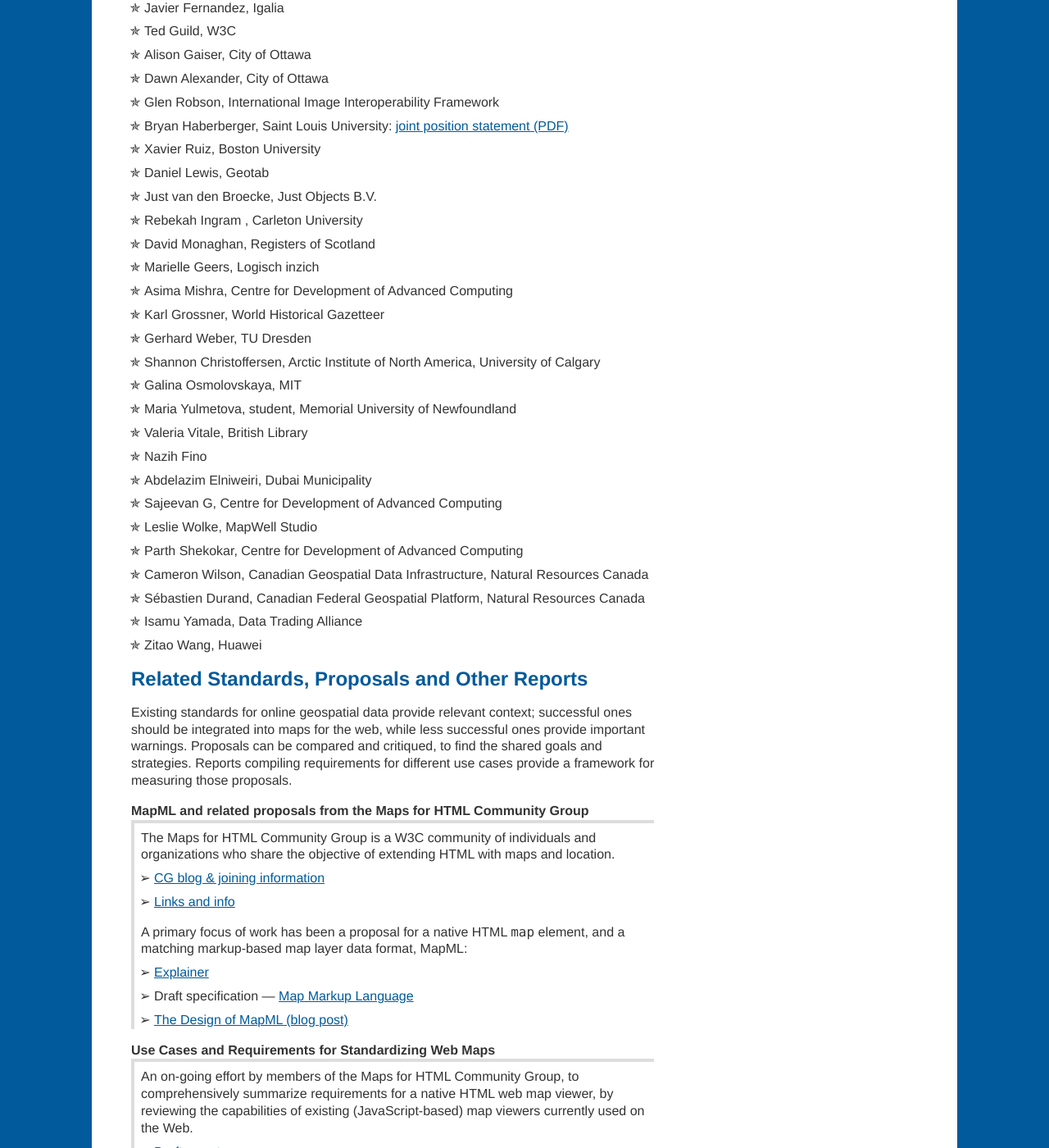
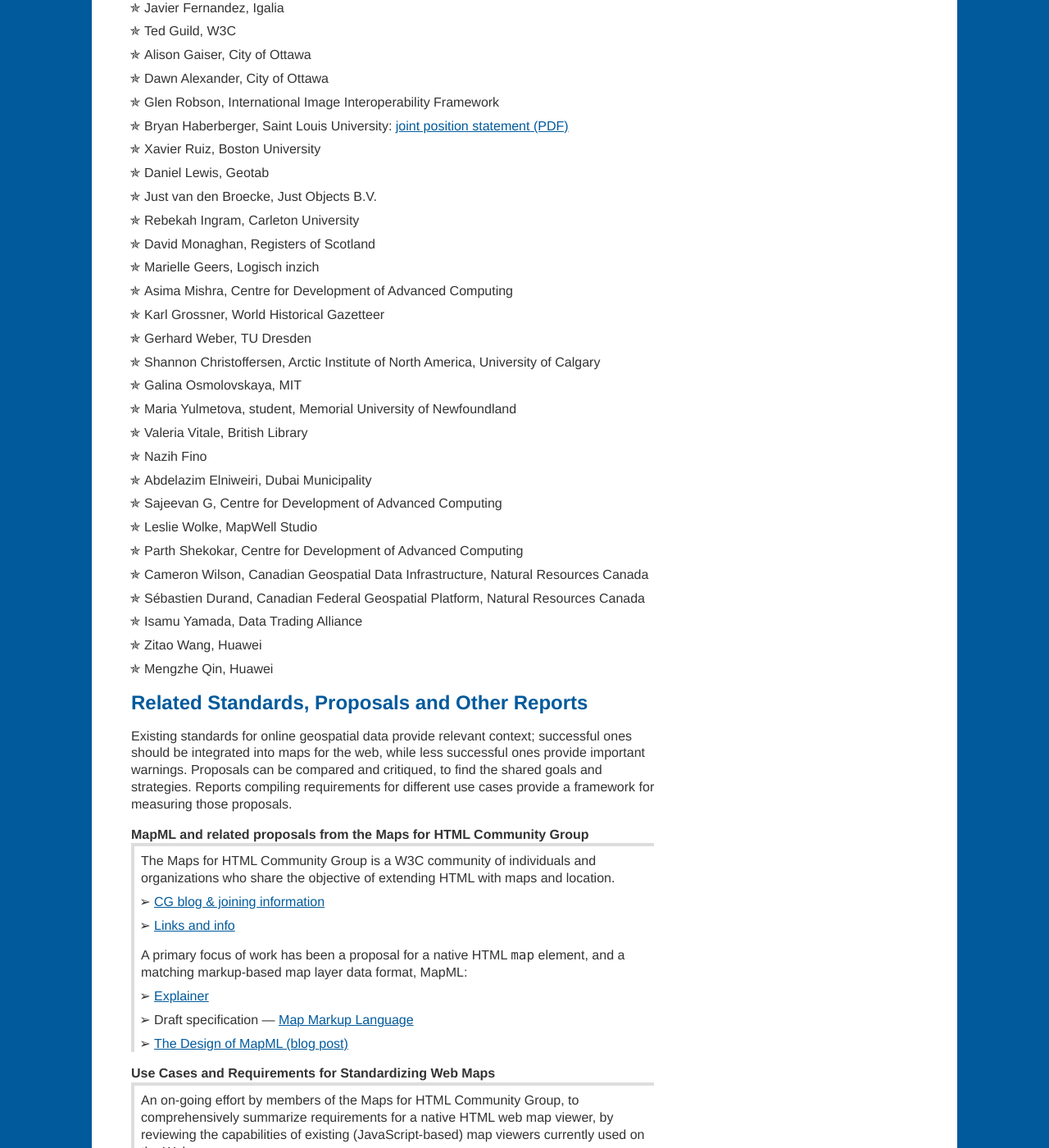
Before and after one commit to Maps4HTML/Maps4HTML-Workshop-2020, a Jekyll site: the page built from supporting-material.html, in a window 1280 px wide and 1400 px high, scrolled down 4506 px. Shown: the whole window at 82% size. Built offline with Jekyll 4.4.1, drawn with Linux system fonts in a browser that asks for light colours.

Commit message:
Add Mengzhe Qin

```diff
--- a/_data/participants.yml
+++ b/_data/participants.yml
@@ -121,7 +121,7 @@
 - "Xavier Ruiz, Boston University"
 - "Daniel Lewis, Geotab"
 - "Just van den Broecke, Just Objects B.V."
-- "Rebekah Ingram , Carleton University"
+- "Rebekah Ingram, Carleton University"
 - "David Monaghan, Registers of Scotland"
 - "Marielle Geers, Logisch inzich"
 - "Asima Mishra, Centre for Development of Advanced Computing"
@@ -140,3 +140,4 @@
 - "Sébastien Durand, Canadian Federal Geospatial Platform, Natural Resources Canada"
 - "Isamu Yamada, Data Trading Alliance"
 - "Zitao Wang, Huawei"
+- "Mengzhe Qin, Huawei"
```
